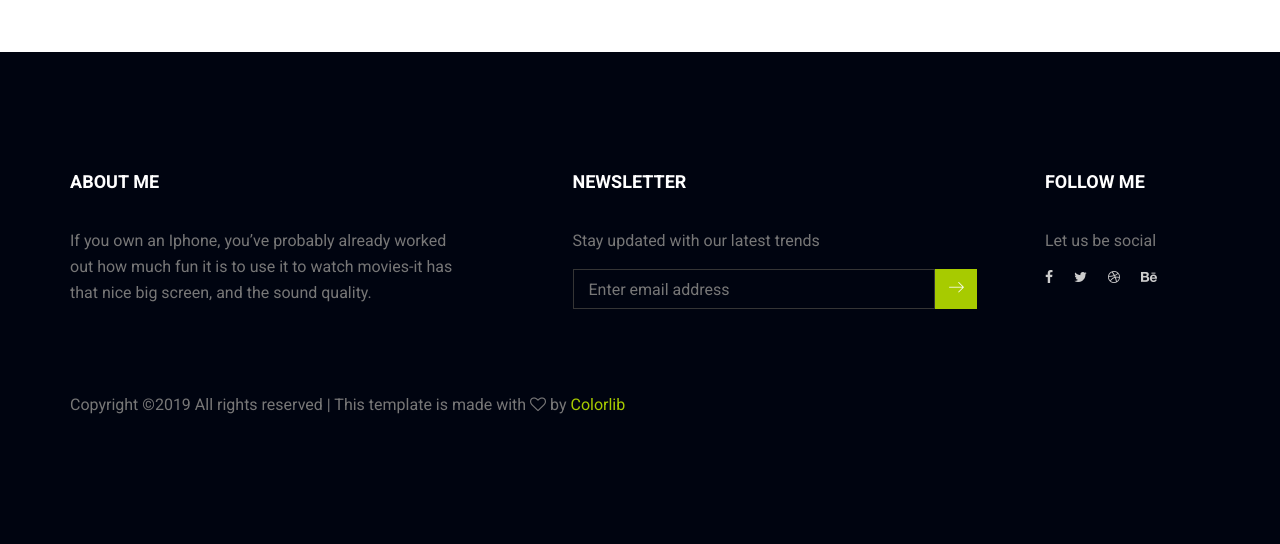
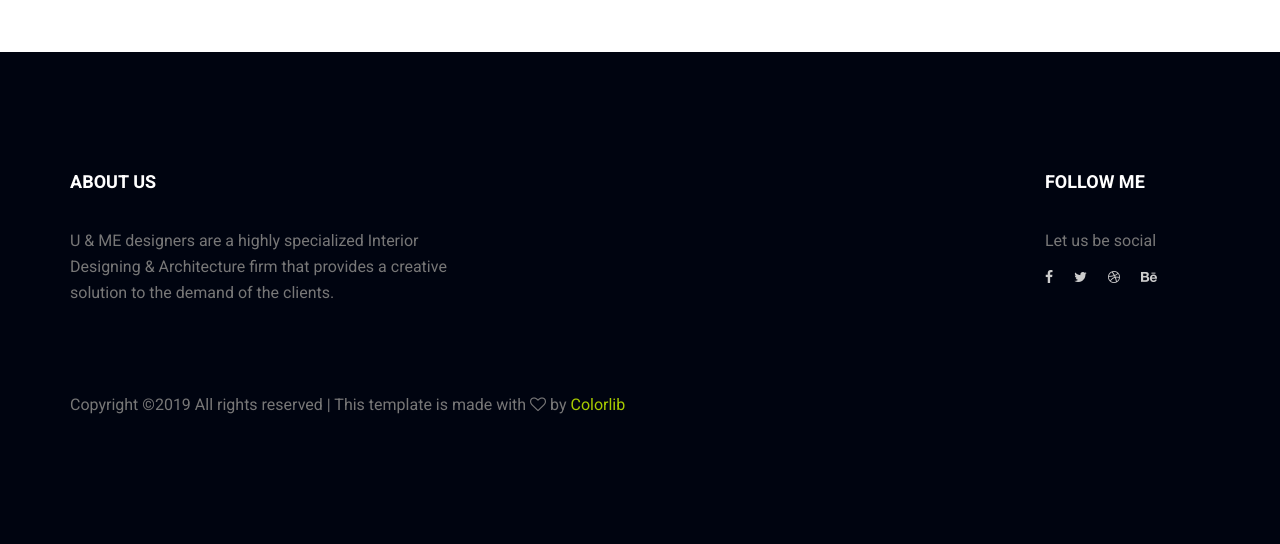
Before and after one commit to vamsikrishnagok/youandmedesigners, a Django app: page /about/ in a window 1280 px wide. Shown: the part 1256-1800 px from the top of the page. Run offline with Django 3.2, Linux system fonts and the light colour scheme; data comes from the database, SQL or seed files in the repository; some libraries are stand-ins or nearby versions.

Commit message:
set debug

```diff
--- a/templates/base/footer.html
+++ b/templates/base/footer.html
@@ -5,27 +5,13 @@
         			<div class="col-lg-5 col-sm-6">
         				<aside class="f_widget ab_widget">
         					<div class="f_title">
-        						<h3>About Me</h3>
+        						<h3>About Us</h3>
         					</div>
-        					<p>If you own an Iphone, you’ve probably already worked out how much fun it is to use it to watch movies-it has that nice big screen, and the sound quality.</p>
+        					<p>U & ME designers are a highly specialized Interior Designing & Architecture firm that provides a creative solution to the demand of the clients.</p>
         				</aside>
         			</div>
         			<div class="col-lg-5 col-sm-6">
-        				<aside class="f_widget news_widget">
-        					<div class="f_title">
-        						<h3>Newsletter</h3>
-        					</div>
-        					<p>Stay updated with our latest trends</p>
-        					<div id="mc_embed_signup">
-                                <form target="_blank" action="https://spondonit.us12.list-manage.com/subscribe/post?u=1462626880ade1ac87bd9c93a&amp;id=92a4423d01" method="get" class="subscribe_form relative">
-                                	<div class="input-group d-flex flex-row">
-                                        <input name="EMAIL" placeholder="Enter email address" onfocus="this.placeholder = ''" onblur="this.placeholder = 'Email Address '" required="" type="email">
-                                        <button class="btn sub-btn"><span class="lnr lnr-arrow-right"></span></button>
-                                    </div>
-                                    <div class="mt-10 info"></div>
-                                </form>
-                            </div>
-        				</aside>
+
         			</div>
         			<div class="col-lg-2">
         				<aside class="f_widget social_widget">
```
